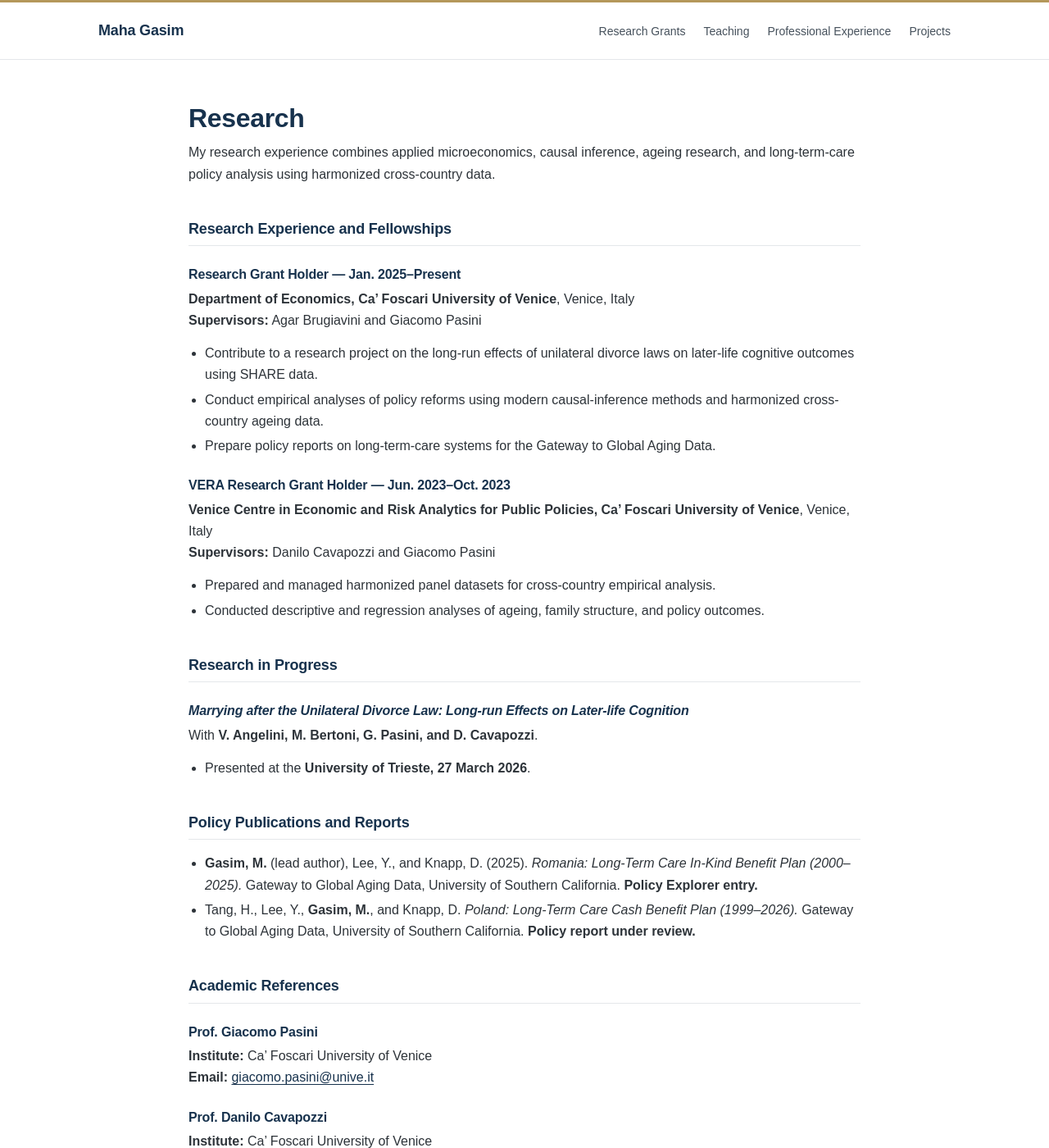
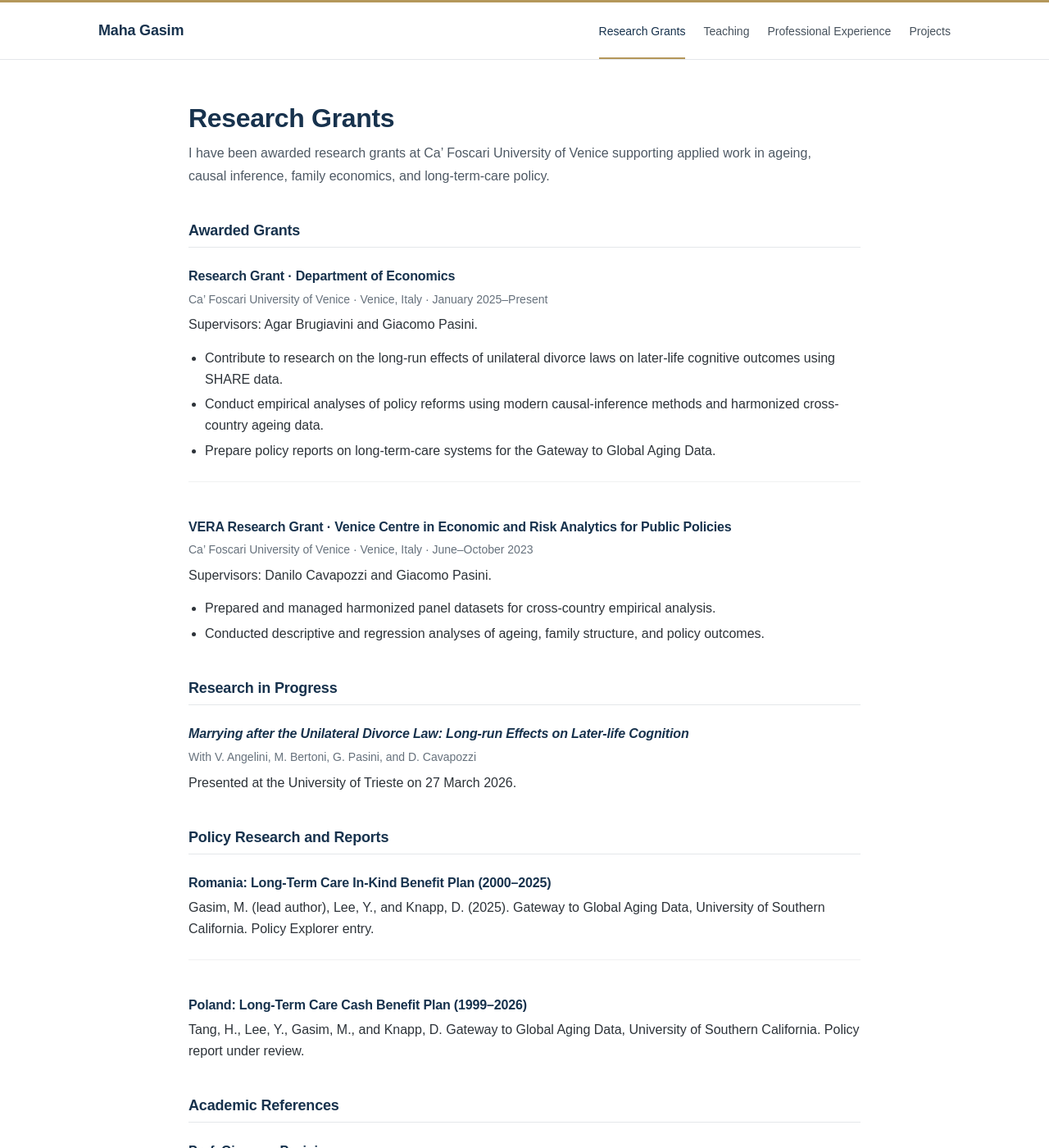
Before and after one commit to mahagasim/mahagasim.github.io, a Jekyll site: the page built from research.md, in a window 1280 px wide and 1400 px high. Shown: the whole window at 82% size. Built offline with Jekyll 4.4.1, drawn with Linux system fonts in a browser that asks for light colours.

Commit message:
Reframe research page around awarded research grants

```diff
--- a/research.md
+++ b/research.md
@@ -1,47 +1,65 @@
 ---
 layout: default
-title: Research
+title: Research Grants
 ---
 
-# Research
+# Research Grants
 
-My research experience combines applied microeconomics, causal inference, ageing research, and long-term-care policy analysis using harmonized cross-country data.
+<p class="page-intro">I have been awarded research grants at Ca’ Foscari University of Venice supporting applied work in ageing, causal inference, family economics, and long-term-care policy.</p>
 
-## Research Experience and Fellowships
+## Awarded Grants
 
-### Research Grant Holder — Jan. 2025–Present
-**Department of Economics, Ca’ Foscari University of Venice**, Venice, Italy
-**Supervisors:** Agar Brugiavini and Giacomo Pasini
+<div class="entry">
+  <h3>Research Grant · Department of Economics</h3>
+  <p class="entry-meta">Ca’ Foscari University of Venice · Venice, Italy · January 2025–Present</p>
+  <p>Supervisors: Agar Brugiavini and Giacomo Pasini.</p>
+  <ul>
+    <li>Contribute to research on the long-run effects of unilateral divorce laws on later-life cognitive outcomes using SHARE data.</li>
+    <li>Conduct empirical analyses of policy reforms using modern causal-inference methods and harmonized cross-country ageing data.</li>
+    <li>Prepare policy reports on long-term-care systems for the Gateway to Global Aging Data.</li>
+  </ul>
+</div>
 
-- Contribute to a research project on the long-run effects of unilateral divorce laws on later-life cognitive outcomes using SHARE data.
-- Conduct empirical analyses of policy reforms using modern causal-inference methods and harmonized cross-country ageing data.
-- Prepare policy reports on long-term-care systems for the Gateway to Global Aging Data.
-
-### VERA Research Grant Holder — Jun. 2023–Oct. 2023
-**Venice Centre in Economic and Risk Analytics for Public Policies, Ca’ Foscari University of Venice**, Venice, Italy
-**Supervisors:** Danilo Cavapozzi and Giacomo Pasini
-
-- Prepared and managed harmonized panel datasets for cross-country empirical analysis.
-- Conducted descriptive and regression analyses of ageing, family structure, and policy outcomes.
+<div class="entry">
+  <h3>VERA Research Grant · Venice Centre in Economic and Risk Analytics for Public Policies</h3>
+  <p class="entry-meta">Ca’ Foscari University of Venice · Venice, Italy · June–October 2023</p>
+  <p>Supervisors: Danilo Cavapozzi and Giacomo Pasini.</p>
+  <ul>
+    <li>Prepared and managed harmonized panel datasets for cross-country empirical analysis.</li>
+    <li>Conducted descriptive and regression analyses of ageing, family structure, and policy outcomes.</li>
+  </ul>
+</div>
 
 ## Research in Progress
 
-### *Marrying after the Unilateral Divorce Law: Long-run Effects on Later-life Cognition*
-With **V. Angelini, M. Bertoni, G. Pasini, and D. Cavapozzi**.
+<div class="entry">
+  <h3><em>Marrying after the Unilateral Divorce Law: Long-run Effects on Later-life Cognition</em></h3>
+  <p class="entry-meta">With V. Angelini, M. Bertoni, G. Pasini, and D. Cavapozzi</p>
+  <p>Presented at the University of Trieste on 27 March 2026.</p>
+</div>
 
-- Presented at the **University of Trieste, 27 March 2026**.
+## Policy Research and Reports
 
-## Policy Publications and Reports
+<div class="entry">
+  <h3>Romania: Long-Term Care In-Kind Benefit Plan (2000–2025)</h3>
+  <p>Gasim, M. (lead author), Lee, Y., and Knapp, D. (2025). Gateway to Global Aging Data, University of Southern California. Policy Explorer entry.</p>
+</div>
 
-- **Gasim, M.** (lead author), Lee, Y., and Knapp, D. (2025). *Romania: Long-Term Care In-Kind Benefit Plan (2000–2025).* Gateway to Global Aging Data, University of Southern California. **Policy Explorer entry.**
-- Tang, H., Lee, Y., **Gasim, M.**, and Knapp, D. *Poland: Long-Term Care Cash Benefit Plan (1999–2026).* Gateway to Global Aging Data, University of Southern California. **Policy report under review.**
+<div class="entry">
+  <h3>Poland: Long-Term Care Cash Benefit Plan (1999–2026)</h3>
+  <p>Tang, H., Lee, Y., Gasim, M., and Knapp, D. Gateway to Global Aging Data, University of Southern California. Policy report under review.</p>
+</div>
 
 ## Academic References
 
-### Prof. Giacomo Pasini
-**Institute:** Ca’ Foscari University of Venice
-**Email:** [giacomo.pasini@unive.it](mailto:giacomo.pasini@unive.it)
+<div class="entry">
+  <h3>Prof. Giacomo Pasini</h3>
+  <p class="entry-meta">Ca’ Foscari University of Venice</p>
+  <p><a href="mailto:giacomo.pasini@unive.it">giacomo.pasini@unive.it</a></p>
+</div>
 
-### Prof. Danilo Cavapozzi
-**Institute:** Ca’ Foscari University of Venice
-**Email:** [danilo.cavapozzi@unive.it](mailto:danilo.cavapozzi@unive.it)
+<div class="entry">
+  <h3>Prof. Danilo Cavapozzi</h3>
+  <p class="entry-meta">Ca’ Foscari University of Venice</p>
+  <p><a href="mailto:danilo.cavapozzi@unive.it">danilo.cavapozzi@unive.it</a></p>
+</div>
```
